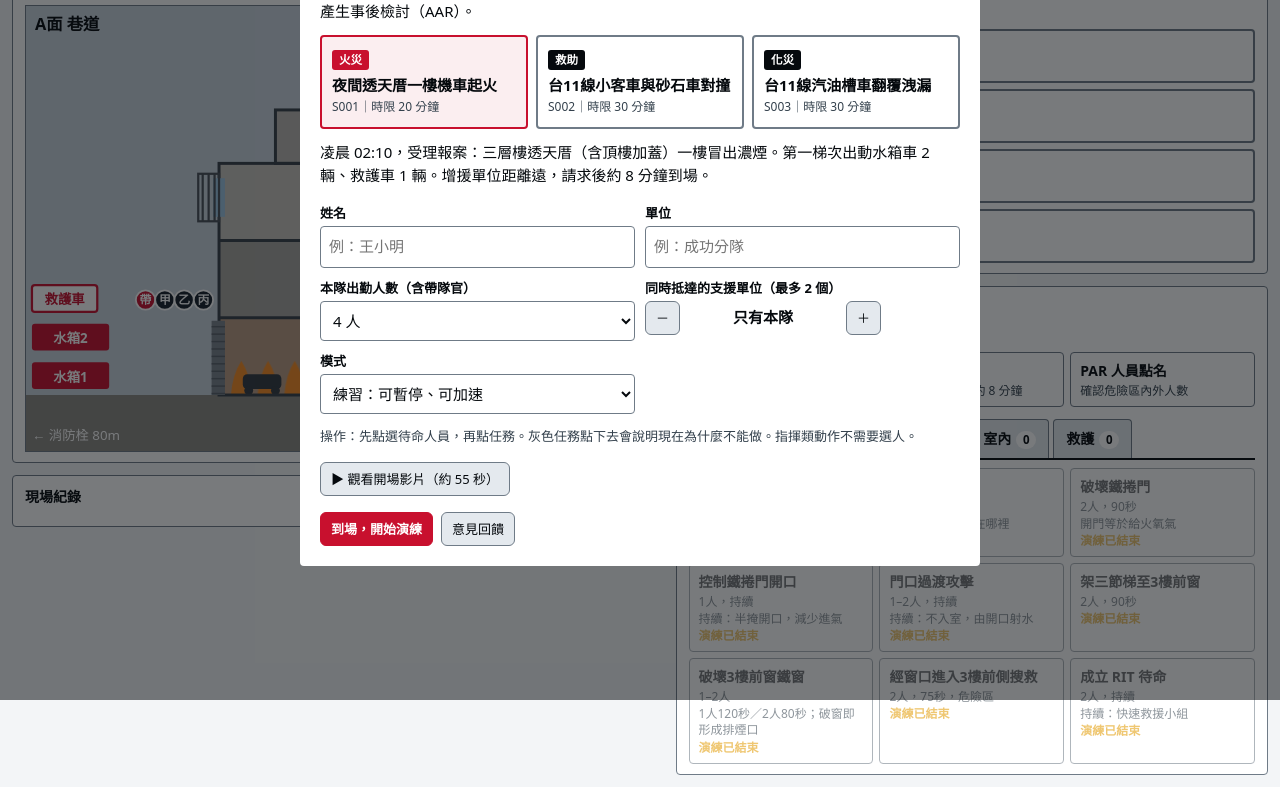
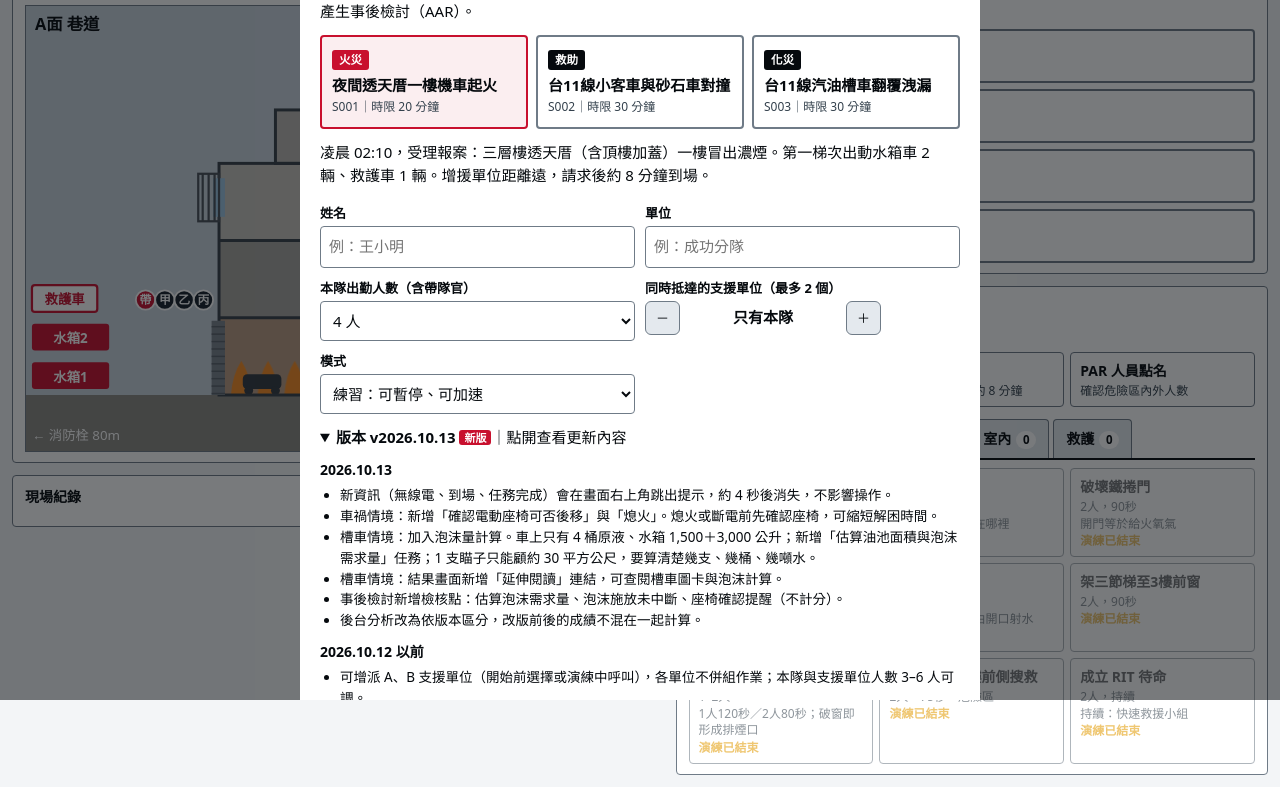
Before and after one commit to nttc5405-a11y/fireground-command, a plain HTML site: page index.html in a window 1280 px wide. Shown: the part 100-887 px from the top of the page. Drawn offline with Linux system fonts and the light colour scheme.

Commit message:
版本追蹤與更新說明：網頁顯示更新內容、上傳帶版本、後台分析依版本
Co-Authored-By: Claude Sonnet 5.5 <noreply@anthropic.com>

```diff
--- a/index.html
+++ b/index.html
@@ -283,6 +283,7 @@ svg.scene{width:100%;height:auto;display:block;border:1px solid var(--line)}
         <div id="exSizes" style="display:none;gap:8px;margin-top:6px"><div style="flex:1"><label for="optSzA">A 隊人數（含隊長）</label><select id="optSzA"><option>3</option><option>4</option><option>5</option><option>6</option></select></div><div style="flex:1" id="szBwrap"><label for="optSzB">B 隊人數（含隊長）</label><select id="optSzB"><option>3</option><option>4</option><option>5</option><option>6</option></select></div></div></div>
       <div><label for="optMode">模式</label><select id="optMode"><option value="practice">練習：可暫停、可加速</option><option value="exam">考核：不可暫停</option></select></div>
     </div>
+    <details id="verBox" style="margin-top:12px"><summary><b>版本 <span id="verTxt"></span></b>｜點開查看更新內容</summary><div id="verLog"></div></details>
     <p class="hint" style="margin-top:12px">操作：先點選待命人員，再點任務。灰色任務點下去會說明現在為什麼不能做。指揮類動作不需要選人。</p>
     <div class="row"><button class="btn" id="bIntro" type="button">▶ 觀看開場影片（約 55 秒）</button></div>
     <video id="introVid" controls playsinline preload="none" poster="intro-poster.png" src="intro.mp4" style="display:none;width:100%;margin-top:10px;border-radius:4px;background:#000"></video>
@@ -359,6 +360,22 @@ svg.scene{width:100%;height:auto;display:block;border:1px solid var(--line)}
 /* ================= 共用設定 ================= */
 const GAS_URL = 'https://script.google.com/macros/s/AKfycbzrL1PyDgbnfsrLX9abdJHh5pPbULZWXXjz5P0N0nTrTtQq3AJuJkMhiyyqPWWyK1Er/exec';   // ← 貼上 GAS 網頁應用程式網址（https://script.google.com/macros/s/.../exec），留空則不上傳
 const AIR = 900, AIR_WARN = 300;
+const VERSION = '2026.10.13';
+const CHANGELOG = [
+  {v:'2026.10.13', items:[
+    '新資訊（無線電、到場、任務完成）會在畫面右上角跳出提示，約 4 秒後消失，不影響操作。',
+    '車禍情境：新增「確認電動座椅可否後移」與「熄火」。熄火或斷電前先確認座椅，可縮短解困時間。',
+    '槽車情境：加入泡沫量計算。車上只有 4 桶原液、水箱 1,500＋3,000 公升；新增「估算油池面積與泡沫需求量」任務；1 支瞄子只能顧約 30 平方公尺，要算清楚幾支、幾桶、幾噸水。',
+    '槽車情境：結果畫面新增「延伸閱讀」連結，可查閱槽車圖卡與泡沫計算。',
+    '事後檢討新增檢核點：估算泡沫需求量、泡沫施放未中斷、座椅確認提醒（不計分）。',
+    '後台分析改為依版本區分，改版前後的成績不混在一起計算。']},
+  {v:'2026.10.12 以前', items:[
+    '可增派 A、B 支援單位（開始前選擇或演練中呼叫），各單位不併組作業；本隊與支援單位人數 3–6 人可調。',
+    '手機版人員改為單位分頁，並新增「選 2 人／選 3 人／全選待命」快速鍵。',
+    '新增意見回饋單；結果上傳加入自動重試。',
+    '槽車情境「止漏」改為「關閉緊急停止開關」。',
+    '預設白天高對比；新增網站圖示與開場影片；操作未達 4 分鐘不上傳後台。']}
+];
 
 const $ = s => document.querySelector(s);
 let S = null, M = null, timer = null, toastT = null, curZone = null, selSc = 'S001';
@@ -1426,7 +1443,7 @@ function showAAR(){
   const saved=S.victims.filter(v=>(v.status==='out'||v.status==='transported')&&v.hp>0).length;
   const icon=x=>x===true?'<span class="ic pass">✓</span>':x===false?'<span class="ic fail">✕</span>':'<span class="ic na">－</span>';
   $('#aarBody').innerHTML=`
-    <h1>事後檢討（AAR）</h1>
+    <h1>事後檢討（AAR）</h1><p class="hint">遊戲版本 v${VERSION}</p>
     <p><b>${S.sc.title}</b>｜${S.endReason}｜演練時間 T+${fmt(S.t)}｜救出 ${saved} / ${S.victims.length} 人${c.mayday?`｜T+${fmt(c.mayday.t)} MAYDAY`:''}</p>
     <p class="hint" id="sendStatus"></p>
     <h2>傷患／受困者</h2>
@@ -1472,7 +1489,7 @@ async function sendAAR(items){
   if(S.sent){st.textContent='✓ 本次結果已上傳。';return;}
   const c=S.ck;
   const payload={
-    runId:S.runId, name:S.tester.name, unit:S.tester.unit, scenario:`${S.sc.id} ${S.sc.title}`,
+    ver:VERSION, runId:S.runId, name:S.tester.name, unit:S.tester.unit, scenario:`${S.sc.id} ${S.sc.title}`,
     crew:S.n, extraUnits:S.extra, unitSizes:S.extra?['A','B'].slice(0,S.extra).map(u=>u+S.sizes[u]).join(','):'', mode:S.mode, reason:S.endReason, duration:S.t,
     saved:S.victims.filter(v=>(v.status==='out'||v.status==='transported')&&v.hp>0).length, total:S.victims.length,
     victims:S.victims.map(v=>({name:v.name,status:stTxt(v)+(v.status==='dead'?'':`（${hpTxt(v.hp)}）`)})),
@@ -1596,7 +1613,7 @@ function closeFb(){
 }
 async function sendFb(){
   const st=$('#fbStatus'), g=id=>$(id).value.trim();
-  const d={type:'feedback', fbId:(fbIdCur=fbIdCur||Date.now().toString(36)+Math.random().toString(36).slice(2,6)),
+  const d={type:'feedback', ver:VERSION, fbId:(fbIdCur=fbIdCur||Date.now().toString(36)+Math.random().toString(36).slice(2,6)),
     name:$('#optName').value.trim()||'未填', unit:$('#optUnit').value.trim(), scenario:g('#fbSc'),
     real:g('#fbReal'), diff:g('#fbDiff'), timing:g('#fbTime'), bad:g('#fbBad'), sug:g('#fbSug'),
     runId:(S&&S.t>0)?S.runId:'', mode:(S&&S.t>0)?S.mode:''};
@@ -1621,7 +1638,7 @@ function startGame(scId,n,mode,extra,sizes){
   scId=scId||selSc; n=n||+$('#optCrew').value; mode=mode||$('#optMode').value; extra=extra==null?+$('#optExtra').value:extra; sizes=sizes||{A:+$('#optSzA').value,B:+$('#optSzB').value};
   const nm=$('#optName').value.trim(), un=$('#optUnit').value.trim();
   if(GAS_URL&&!nm){$('#aar').classList.remove('show');$('#start').classList.add('show');toast('請先填寫姓名，結果才能對應到人');$('#optName').focus();return;}
-  try{localStorage.setItem('fgc_tester',JSON.stringify({nm,un}));}catch(e){}
+  try{localStorage.setItem('fgc_tester',JSON.stringify({nm,un}));localStorage.setItem('fgc_ver',VERSION);}catch(e){}
   try{$('#introVid').pause();}catch(e){}
   clearInterval(timer); alertQ.length=0; nextAlert(); $('#tips').innerHTML='';
   newState(scId,n,mode,extra,sizes); selected.clear(); curUnit='own'; curZone=S.sc.zones[0];
@@ -1640,6 +1657,11 @@ function renderEx(){const n=+$('#optExtra').value;$('#exTxt').textContent=n?`本
 $('#bExM').onclick=()=>{$('#optExtra').value=Math.max(0,+$('#optExtra').value-1);renderEx();};
 $('#bExP').onclick=()=>{$('#optExtra').value=Math.min(2,+$('#optExtra').value+1);renderEx();};
 renderEx();
+(function(){
+  $('#verTxt').textContent='v'+VERSION;
+  $('#verLog').innerHTML=CHANGELOG.map(c=>`<h2 style="font-size:14px;margin:10px 0 4px">${c.v}</h2><ul style="margin:0 0 6px;padding-left:20px;font-size:13.5px">${c.items.map(i=>`<li>${i}</li>`).join('')}</ul>`).join('');
+  try{ if(localStorage.getItem('fgc_ver')!==VERSION){ $('#verBox').open=true; $('#verTxt').insertAdjacentHTML('afterend',' <span style="background:#c8102e;color:#fff;border-radius:3px;padding:0 5px;font-size:11px;vertical-align:1px">新版</span>'); } }catch(e){}
+})();
 renderScList();
 try{const t=JSON.parse(localStorage.getItem('fgc_tester')||'null');if(t){$('#optName').value=t.nm||'';$('#optUnit').value=t.un||'';}}catch(e){}
 $('#bSup').onclick=callSupport;
```
Also changed, not shown: 2 other files.
